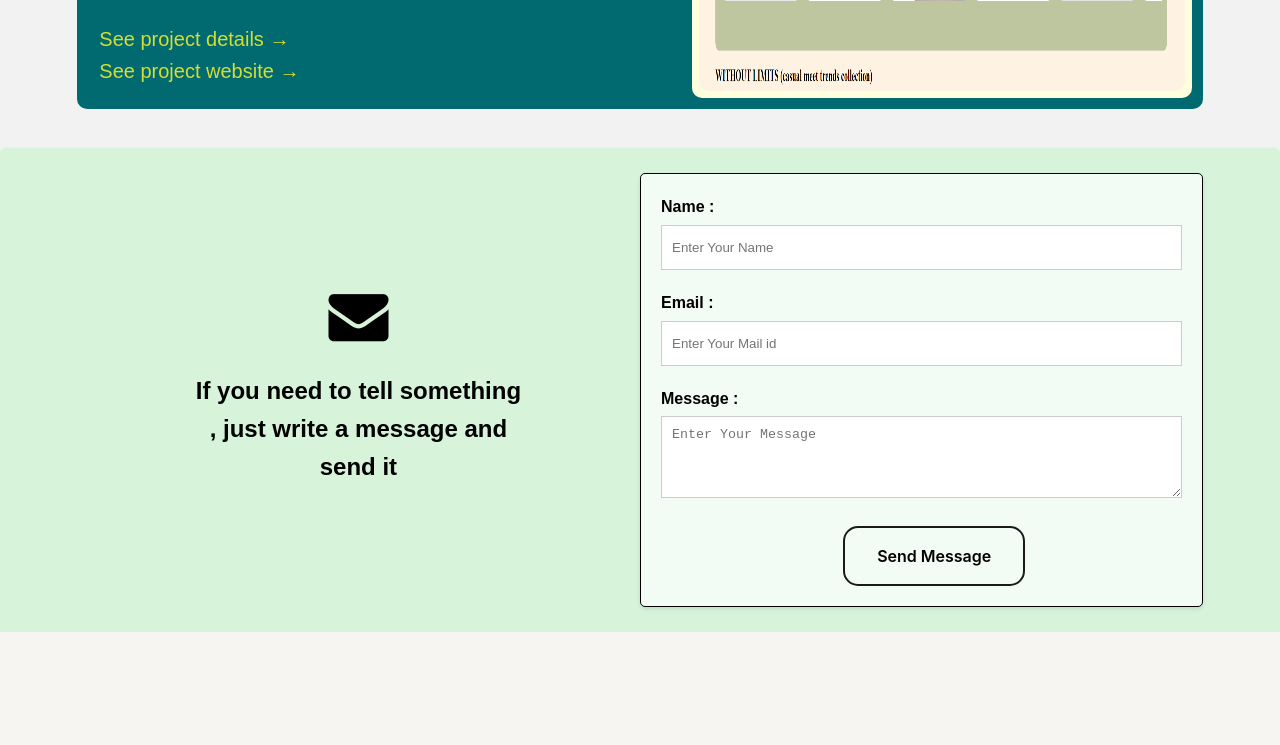
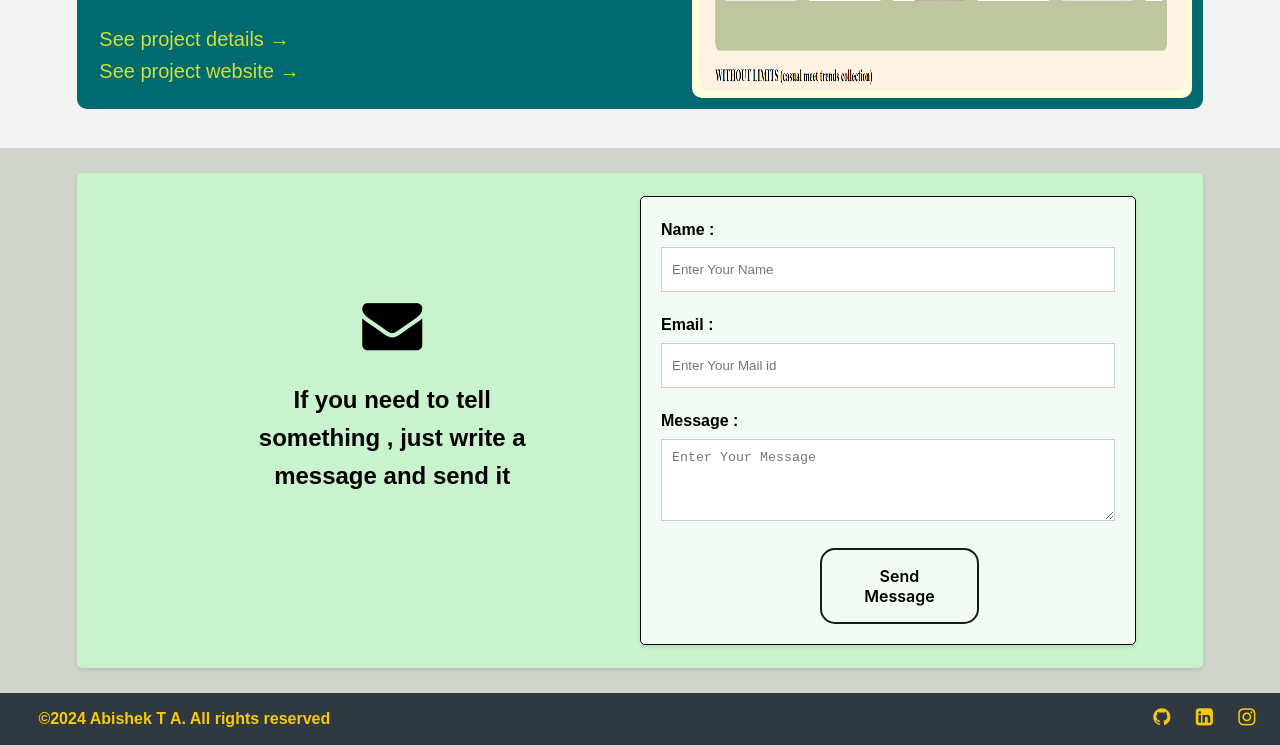
Before and after one commit to Abishek-TA/myportfolio1, a plain HTML site: page index.html in a window 1280 px wide. Shown: the part 2571-3316 px from the top of the page. Before the commit the page ends 3203 px from the top, so only its background shows below. Drawn offline with Linux system fonts and the light colour scheme.

Commit message:
add footer

```diff
--- a/index.html
+++ b/index.html
@@ -157,7 +157,7 @@
     <section id="contact">
         <div class="contact-form1">
             <div class="contextform">
-                <i class="fa fa-envelope" style="font-size: 60px"></i><br><br>
+                <i class="fa fa-envelope" style="font-size: 60px" ></i><br><br>
                 <h2>If you need to tell something , just write a message and send it </h2>
             </div>
             <form action="#" method="POST" class="contact-form">
@@ -177,5 +177,20 @@
             </form>
         </div>
     </section>
+<!----------------FOOTER----------------------->
+<footer>
+    <div class="foot1">
+        <div class="fleft">
+            <h4>&copy;2024 Abishek T A. All rights reserved</h4>
+        </div>
+        <div class="fright">
+            <ul>
+                <li><i class='fa fa-github' style="font-size: 20px;"></i></li>
+                <li><i class="fa fa-linkedin-square" style="font-size: 20px"></i></li>
+                <li><i class="fa fa-instagram" style="font-size: 20px"></i></li>
+            </ul>
+        </div>
+    </div>
+</footer>
 </body>
 </html>
--- a/styles.css
+++ b/styles.css
@@ -272,8 +272,12 @@ ul li a{
     font-size: 40px;
 }
 /*for contact*/
+#contact{
+    background-color: #D0D4CA;
+    padding: 2% 6% 2%;
+}
 .contact-form1{
-    background-color: rgb(215, 243, 218);;
+    background-color: rgb(200, 243, 205);
     display: inline-flex;
     width: 100%;
     margin: 0 auto;
@@ -366,3 +370,27 @@ ul li a{
     box-shadow: none;
     transform: translateY(0);
   }
+  /*FOOTER*/
+  .foot1{
+    width: 100%;
+    background: #303841;
+    color: #F6C90E;
+    display: inline-flex;
+  }
+  .fleft{
+    display: flex;
+    justify-content: flex-start;
+    align-items: flex-start;
+    width: 85%;
+    margin: 1% 3%;
+  }
+  .fright{
+    text-decoration: none;
+    display: inline-block;
+    margin: 1% 0%;
+    width: 10%;
+    gap: 2px;
+  }
+  .fright ul{
+    list-style-type: none;
+  }
```
